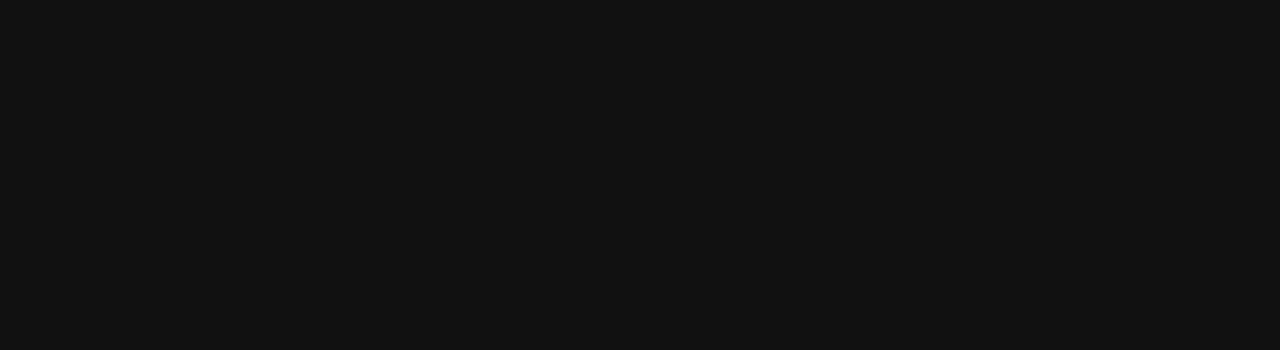
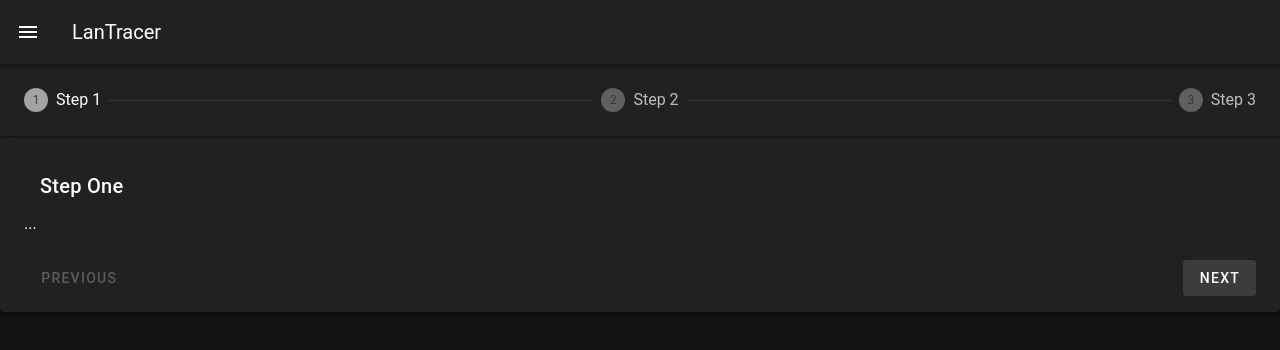
Before and after one commit to Haleymax/LanTracer, a Vue app in the folder web/: page /home in a window 1280 px wide. Before the commit this address had no page. Shown: the top 350 px of the page. Built offline with nearby package versions, Linux system fonts and the light colour scheme.

Commit message:
improve the display of the device page

```diff
--- a/web/src/App.vue
+++ b/web/src/App.vue
@@ -1,11 +1,11 @@
 <template>
   <v-app>
     <v-main>
-      <router-view />
+      <index />
     </v-main>
   </v-app>
 </template>
 
 <script lang="ts" setup>
-  //
+  import index from './pages/index.vue';
 </script>
--- /dev/null
+++ b/web/src/pages/home.vue
@@ -0,0 +1,20 @@
+<template>
+    <v-stepper :items="['Step 1', 'Step 2', 'Step 3']">
+    <template v-slot:item.1>
+      <v-card title="Step One" flat>...</v-card>
+    </template>
+
+    <template v-slot:item.2>
+      <v-card title="Step Two" flat>...</v-card>
+    </template>
+
+    <template v-slot:item.3>
+      <v-card title="Step Three" flat>...</v-card>
+    </template>
+  </v-stepper>
+</template>
+
+
+<script setup lang="ts" name="Home">
+
+</script>
--- a/web/src/pages/index.vue
+++ b/web/src/pages/index.vue
@@ -1,10 +1,10 @@
 <template>
   <v-app id="inspire">
     <v-navigation-drawer v-model="drawer">
-      <v-list-item title="My Application" subtitle="Vuetify"></v-list-item>
+      <v-list-item title="菜单" subtitle=""></v-list-item>
       <v-divider></v-divider>
       <v-list>
-        <v-list-item>
+        <v-list-item to="/home">
           <v-list-item-icon>
             <v-icon>mdi-home</v-icon>
           </v-list-item-icon>
@@ -13,7 +13,7 @@
           </v-list-item-content>
         </v-list-item>
         <v-divider></v-divider>
-        <v-list-item>
+        <v-list-item to="/device">
           <v-list-item-icon>
             <v-icon>mdi-memory</v-icon>
           </v-list-item-icon>
@@ -46,17 +46,18 @@
     <v-app-bar>
       <v-app-bar-nav-icon @click="drawer = !drawer"></v-app-bar-nav-icon>
 
-      <v-app-bar-title>菜单</v-app-bar-title>
+      <v-app-bar-title>LanTracer</v-app-bar-title>
     </v-app-bar>
 
     <v-main>
-      显示区域
+      <RouterView />
     </v-main>
   </v-app>
 </template>
 
 <script setup lang="ts" name="Index">
 import { ref } from 'vue'
+import Device from './device/device.vue';
 
 const drawer = ref(false)
 </script>
--- a/web/src/router/index.ts
+++ b/web/src/router/index.ts
@@ -8,12 +8,18 @@
 import { createRouter, createWebHistory } from 'vue-router/auto'
 import Device from '@/pages/device/device.vue'
 import Index from '@/pages/index.vue'
+import Home from '@/pages/home.vue'
 
 const routes = [
   {
     path: '/',
     name: 'Index',
     component: Index,
+  },
+  {
+    path: '/home',
+    name: 'Home',
+    component: Home,
   },
   {
     path: '/device',
--- a/web/typed-router.d.ts
+++ b/web/typed-router.d.ts
@@ -20,5 +20,6 @@ declare module 'vue-router/auto-routes' {
   export interface RouteNamedMap {
     '/': RouteRecordInfo<'/', '/', Record<never, never>, Record<never, never>>,
     '/device/device': RouteRecordInfo<'/device/device', '/device/device', Record<never, never>, Record<never, never>>,
+    '/home': RouteRecordInfo<'/home', '/home', Record<never, never>, Record<never, never>>,
   }
 }
```
